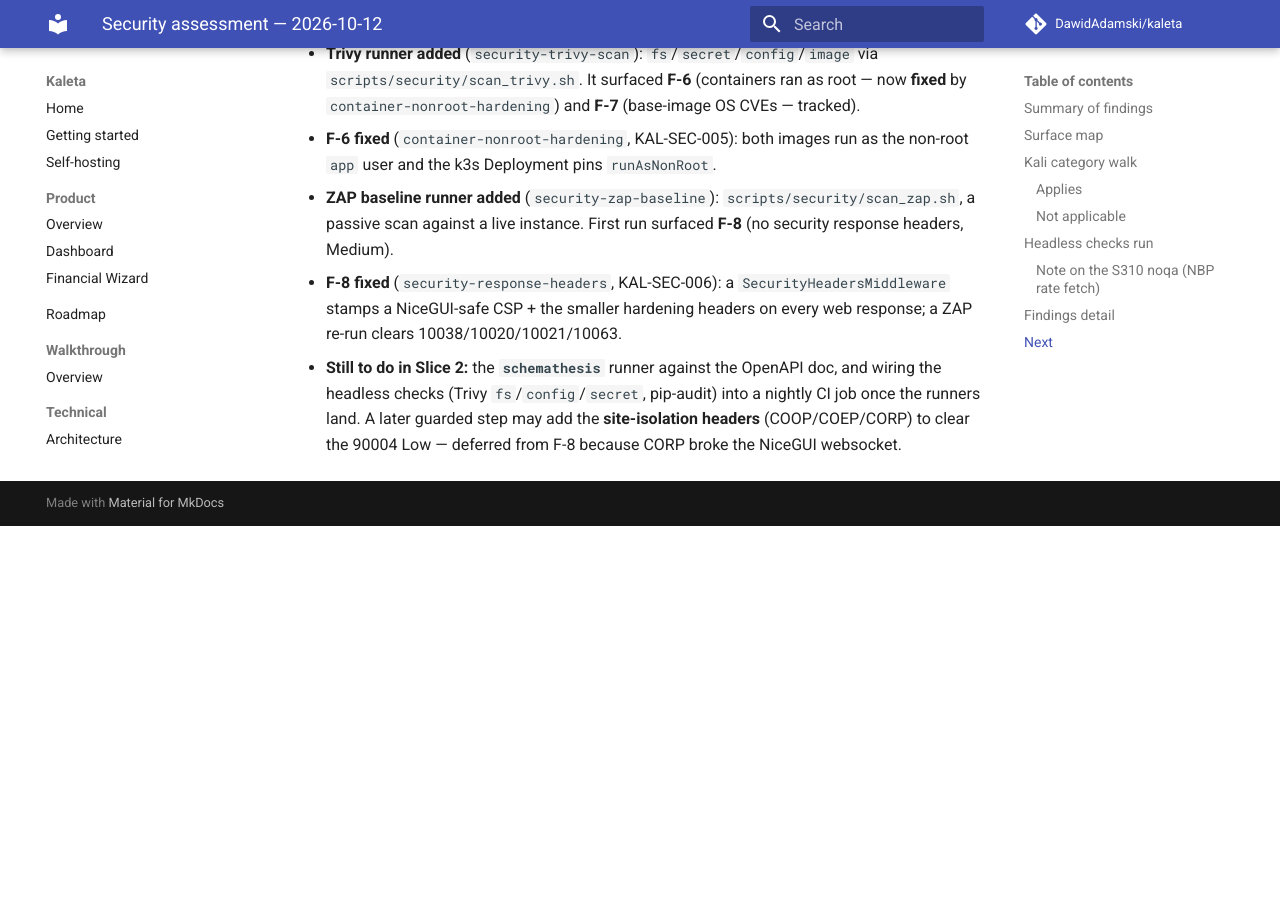
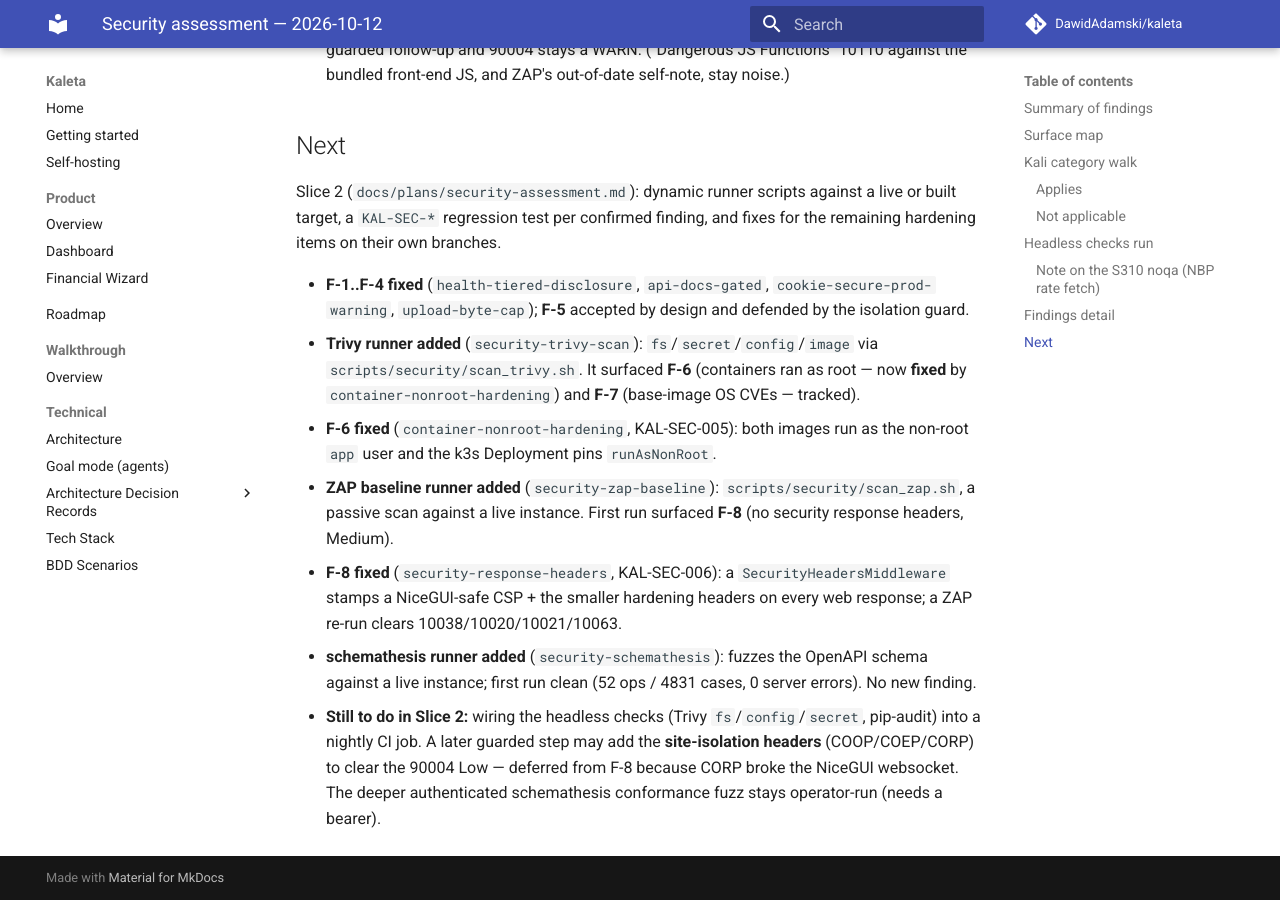
Before and after one commit to DawidAdamski/kaleta, an MkDocs documentation site: the page built from docs/security/assessment-2026-10-12.md, in a window 1280 px wide and 900 px high, scrolled down 7524 px. Built offline with MkDocs 1.6.1 and Material for MkDocs 9.7.7, drawn with Linux system fonts in a browser that asks for light colours; comment, search, counter and statistics services are not loaded; before the commit the page ends 8050 px from its top, so only the background shows below that; some of the changed text lies outside the part shown.

Commit message:
feat(security): add a schemathesis API-fuzzing runner (Slice 2b)
scripts/security/scan_schemathesis.sh wraps `schemathesis run` (a Python
dev tool, run via uv like audit_deps.sh) to property-based-fuzz every
documented /api/v1 operation against /api-docs/openapi.json. The default
check is not_a_server_error (no fuzzed input should 5xx) — meaningful with
or without a token and low-noise. A deeper authenticated conformance fuzz
is operator-run via ST_BEARER + ST_CHECKS=all against a seeded instance
(a token needs an active family + unlocked keyring, ADR-35), so it is
documented rather than bootstrapped here.

First run against a live instance (API docs on): 52 operations, 4831
generated cases, 0 server errors (exit 0); 51 operations returned only
401/403 — the bearer auth gate, confirmed to hold for fuzzed input.
Triaged into docs/security/assessment-2026-10-12.md; no new finding.

Adds schemathesis>=4.0 to the dev group and ignores its .schemathesis/
run-state dir. Tooling-only slice (like Trivy/ZAP): no new KAL scenario,
short verify gate (no src/ change).

Co-Authored-By: Claude Opus 4.8 <noreply@anthropic.com>

```diff
--- a/docs/security/assessment-2026-10-12.md
+++ b/docs/security/assessment-2026-10-12.md
@@ -91,7 +91,7 @@ Each category is marked **applies** (with the concrete check and result) or
 |---|---|---|
 | Information gathering / recon | What an unauthenticated client sees: headers, error bodies, version, docs | **F-1 (fixed)**: `/health` now discloses by tier — an unauthenticated caller gets liveness only (`health-tiered-disclosure`, KAL-SEC-001). **F-2 (fixed)**: the OpenAPI docs are now gated off in a production-shaped run (`api-docs-gated`, KAL-SEC-002). 5xx leaks nothing (`api/errors.py:73-89`). No stack traces outside debug. |
 | Web application analysis | Authn on every route; authz = family isolation on `/api/v1/*` | Router-level `require_api_auth` gates all v1 routes except health; writes require a bearer token (`deps.py:143-154`). Isolation enforced by `schema_translate_map` + refuse-on-None. Static review found **no route that reads across families** (**F-5** notes it is the single control). The **ZAP baseline** (`scripts/security/scan_zap.sh`, passive) then ran against a live instance: **0 FAIL, 56 PASS**, and the one hardening gap is **F-8** — no security response headers. Its cookie-flag, info-disclosure and HTTP/HTTPS-transition rules all passed. Active-scan / authenticated Burp pass still manual. |
-| Vulnerability analysis / fuzzing | Input validation at Pydantic boundaries; upload parsing | Pagination capped (`page_size le=200`); search `max_length=200`. Decode never raises. **F-4 (fixed)**: the handler now enforces a server-side byte cap before reading the body (`upload-byte-cap`, KAL-SEC-004). Schema-aware fuzzing (`schemathesis`) deferred to Slice 2. |
+| Vulnerability analysis / fuzzing | Input validation at Pydantic boundaries; upload parsing | Pagination capped (`page_size le=200`); search `max_length=200`. Decode never raises. **F-4 (fixed)**: the handler now enforces a server-side byte cap before reading the body (`upload-byte-cap`, KAL-SEC-004). **Schema-aware fuzzing** (`scripts/security/scan_schemathesis.sh`, Slice 2b) then fuzzed every documented operation: **52 operations / 4831 generated cases, 0 server errors** — no malformed input 5xxes the auth layer or the public surface (51 ops are auth-gated, as expected). The deeper authenticated conformance fuzz is operator-run (needs a bearer). |
 | Database / SQL injection | Raw SQL audit; blind-index safety | Only `text()` uses are constants, bound params, or regex-validated schema identifiers (`tenant_service.py:102,110`); **no user-controlled raw SQL**. Blind-index columns maintained by an ORM `before_flush` hook and queried via ORM equality — no raw `_bidx` query. sqlmap pass deferred to Slice 2. |
 | Password / brute force | Login + MFA rate limits, lockout, token revocation | 5/15-min lockout; per-user revocation watermark; `secrets.compare_digest` on token + nonce. In-process limiter is non-atomic across replicas (use Redis in prod). |
 | Sniffing / TLS / cookies | Cookie flags, secrets in URLs | **F-3 (fixed)**: `session_cookie_secure` defaults `False` (deliberate for http-only installs), and a production-shaped run without `Secure` now logs a start-up warning (`cookie-secure-prod-warning`, KAL-SEC-003). `SameSite=lax`. HttpOnly via Starlette default. No PII/secrets placed in URLs. `testssl.sh` is a deployment-edge check (Caddy), out of scope for a local HTTP instance. |
@@ -142,6 +142,14 @@ Each category is marked **applies** (with the concrete check and result) or
   server-version leak, no debug-error disclosure, no sensitive data in URLs —
   the F-1/F-3 hardening holds up over HTTP. The baseline is passive (no
   payloads); an authenticated active scan stays manual.
+- **schemathesis** — `./scripts/security/scan_schemathesis.sh` (Slice 2b),
+  `schemathesis 4.x`, property-based fuzzing of the OpenAPI schema against a live
+  instance (default check `not_a_server_error`, 50 examples/operation): **52
+  operations, 4831 generated cases, 0 server errors** (exit 0). 51 operations
+  returned only 401/403 — the bearer auth gate, confirmed to hold for fuzzed
+  input. No new finding. The authenticated conformance fuzz (handler logic
+  behind the gate) is operator-run with a real bearer (`ST_BEARER`,
+  `ST_CHECKS=all`), since a token needs an active family + unlocked keyring.
 
 ### Note on the S310 noqa (NBP rate fetch)
 
@@ -270,8 +278,12 @@ fixes for the remaining hardening items on their own branches.
 - **F-8 fixed** (`security-response-headers`, KAL-SEC-006): a
   `SecurityHeadersMiddleware` stamps a NiceGUI-safe CSP + the smaller hardening
   headers on every web response; a ZAP re-run clears 10038/10020/10021/10063.
-- **Still to do in Slice 2:** the **`schemathesis`** runner against the OpenAPI
-  doc, and wiring the headless checks (Trivy `fs`/`config`/`secret`, pip-audit)
-  into a nightly CI job once the runners land. A later guarded step may add the
-  **site-isolation headers** (COOP/COEP/CORP) to clear the 90004 Low — deferred
-  from F-8 because CORP broke the NiceGUI websocket.
+- **schemathesis runner added** (`security-schemathesis`): fuzzes the OpenAPI
+  schema against a live instance; first run clean (52 ops / 4831 cases, 0 server
+  errors). No new finding.
+- **Still to do in Slice 2:** wiring the headless checks (Trivy
+  `fs`/`config`/`secret`, pip-audit) into a nightly CI job. A later guarded step
+  may add the **site-isolation headers** (COOP/COEP/CORP) to clear the 90004 Low
+  — deferred from F-8 because CORP broke the NiceGUI websocket. The deeper
+  authenticated schemathesis conformance fuzz stays operator-run (needs a
+  bearer).
--- a/pyproject.toml
+++ b/pyproject.toml
@@ -258,4 +258,5 @@ dev = [
     "pytest-xdist>=3.8.0",
     "pytest-rerunfailures>=16.0",
     "pip-audit>=2.10.1",
+    "schemathesis>=4.0",
 ]
```
Also changed, not shown: docs/plans/security-assessment.md (+11 -3 lines), docs/plans/security-schemathesis.md (added, +104 -0 lines), docs/security/README.md (+1 -1 lines), 3 other files.
